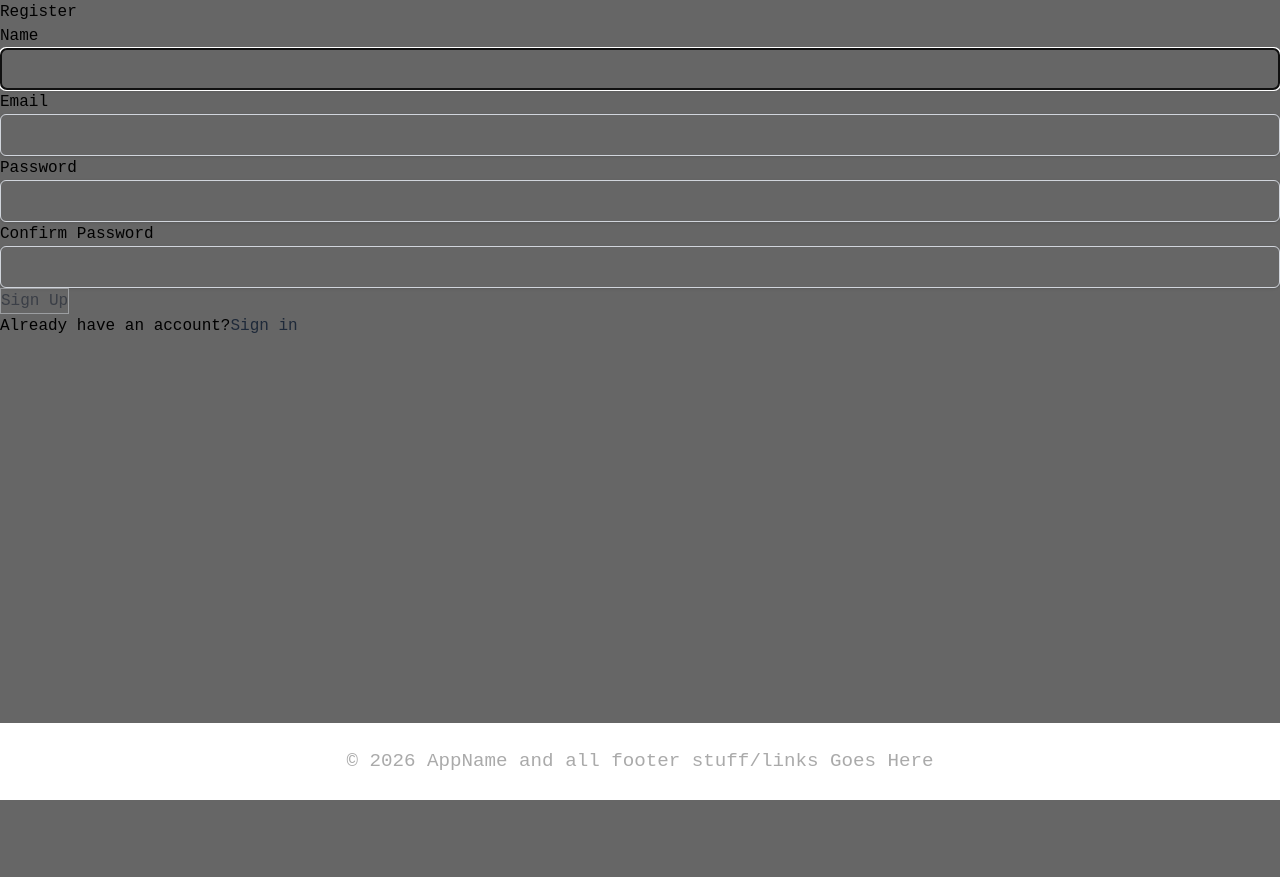
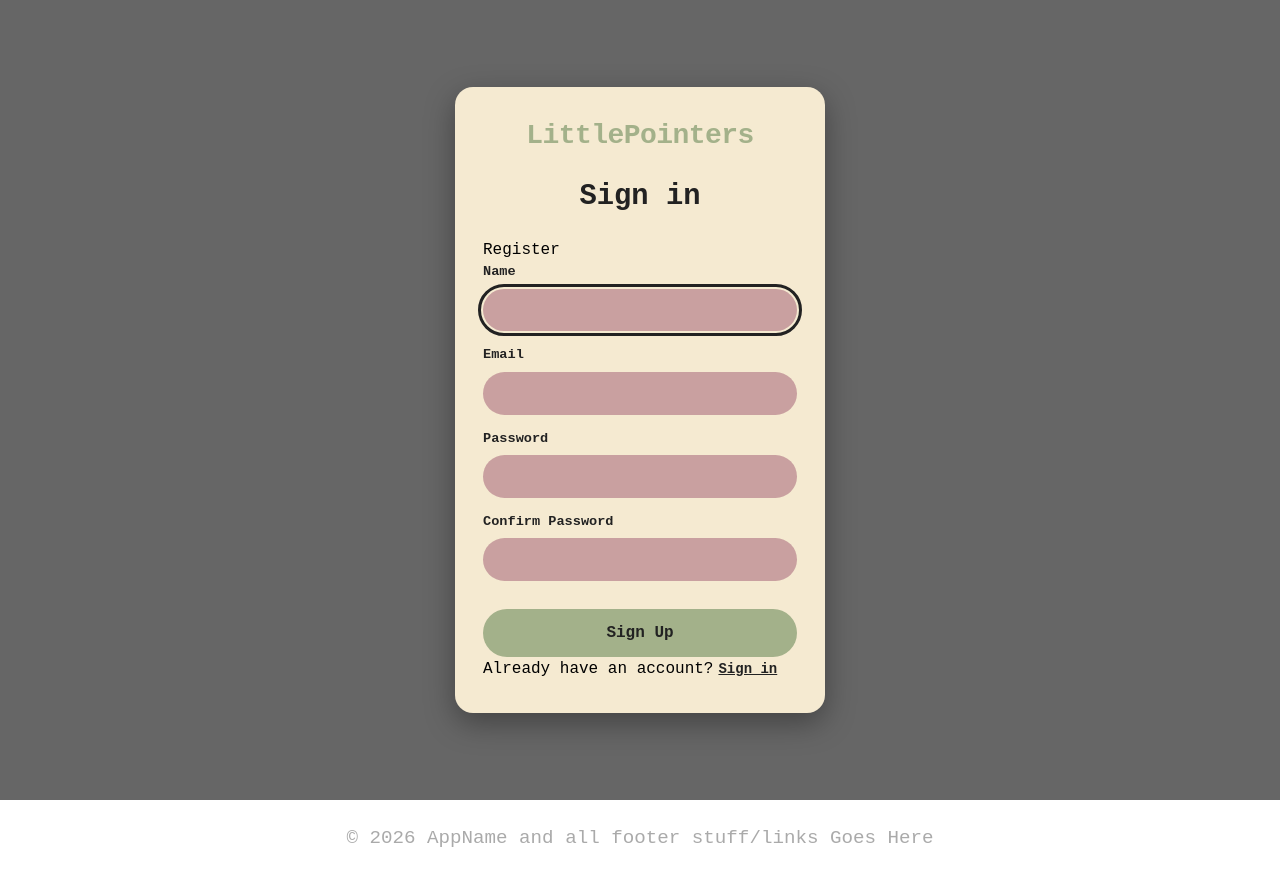
Before and after one commit to nnechi/CS-472, a React (Vite) app in the folder client/: page /signup in a window 1280 px wide. Before the commit the page ends 800 px from the top, so only its background shows below. Built offline with nearby package versions, Linux system fonts and the light colour scheme.

Commit message:
uploaded sign-in/up pages-colors can change anytime.

```diff
--- a/client/src/pages/SignIn.tsx
+++ b/client/src/pages/SignIn.tsx
@@ -1,32 +1,51 @@
 import { Link, useNavigate, useLocation } from "react-router-dom"
-import React, { useRef, useState, useEffect } from 'react'
+import { useRef, useEffect, useState, type ChangeEvent, type FormEvent } from "react";
 import useAuth from "../hooks/useAuth"
 import { fakeLoginApi } from '../mockDb'
+import AuthCard from "../routes/AuthCard";
+
+type SignInForm = {
+  email: string;
+  password: string;
+};
 
 export default function SignIn() {
-    const navigate = useNavigate()
-    const location = useLocation()
-    const from = location.state?.from?.pathname || "/dashboard"
+    const navigate = useNavigate();
+    const location = useLocation();
+    const from = (location.state as { from?: { pathname?: string } })?.from?.pathname || "/dashboard";
     const { setAuth } = useAuth()
 
     const userRef = useRef<HTMLInputElement>(null)
     const errRef = useRef<HTMLParagraphElement>(null)
 
-    const [user, setUser] = useState('')
-    const [password, setPassword] = useState('')
-    const [errMsg, setErrMsg] = useState('')
+    const [form, setForm] = useState<SignInForm>({ email: '', password: '' });
+    const [error, setError] = useState('');
+    const [loading, setLoading] = useState(false);
 
     useEffect(() => {
         userRef.current?.focus()
     },[])
 
     useEffect(() => {
-        setErrMsg('')
-    }, [user, password])
+        setError('')
+    }, [form.email, form.password])
 
-    async function handleSubmit(e: React.FormEvent<HTMLFormElement>) {
-        e.preventDefault()
+    const handleChange = (e: ChangeEvent<HTMLInputElement>) => {
+        const { name, value } = e.target;
+        setForm((prev) => ({ ...prev, [name]: value }));
+    };
 
+    // FormEvent<HTMLFormElement>
+    const handleSubmit = async (e: FormEvent<HTMLFormElement>) => {
+        e.preventDefault();
+        setError('');
+
+        if (!form.email || !form.password) {
+            setError('Please enter both your email and password.');
+        return;
+        }
+
+        setLoading(true);
         try {
         // Commented out code what we will actually use when the server is set up
         // const response = await fetch('api/auth/login', {
@@ -44,65 +63,102 @@ export default function SignIn() {
 
         // const data = await response.json()
         // setAuth(data)
-
-            const response = await fakeLoginApi(user, password)
+        const response = await fakeLoginApi(form.email, form.password)
             setAuth(response)
-            setUser('')
-            setPassword('')
+            setForm({ email: "", password: ""});
             navigate(from, { replace: true })
-
-        } catch (err){
+        }
+        catch (err){
             // Later add 400, 401 and no server response messages later
              if (err instanceof Error)
-                setErrMsg(err.message)
+                setError(err.message)
             else
-                setErrMsg('Something went wrong. Please try again.')
+                setError('Something went wrong. Please try again.')
 
             errRef.current?.focus()
         }
-    }
+    };
 
     return(
-        <section>
+        <AuthCard title="Sign in">
+            <div>
+                <form
+                    aria-label="Sign in form"
+                    aria-describedby="form-description"
+                    onSubmit={handleSubmit}
+                    noValidate
+                >
+                    {/* Add aria-describedby + sr-only text to sign-in form (WCAG compliance) */}
+                    <div id="form-description" className="sr-only">
+                        Use this form to sign in to your account. Enter your email
+                        and password.
+                    </div>
+
                     <p
                         ref={errRef}
-                className={errMsg ? "mb-4 rounded-lg bg-red-50 p-3 text-sm font-semibold text-red-600 border border-red-200 outline-none" : "sr-only"}
+                        className={error ? "auth-error" : "sr-only"}
+                        role="alert"
                         aria-live="assertive"
                     >
-                {errMsg}
+                        {error}
                     </p>
-            <h1>Sign In</h1>
                     <form onSubmit={handleSubmit}>
-                <label htmlFor="email">Email:</label>
+                        <div className="auth-field">
+                            <label htmlFor="email">Email</label>
                                 <input
                                     type="email"
                                     name="email"
                                     id="email"
-                        ref={userRef}
-                        autoComplete = "off"
-                        onChange = {(e) => setUser(e.target.value)}
-                        value={user}
+                                    placeholder="name@example.com"
                                     required
-                        className="w-full rounded-md border border-gray-300 px-3 py-2
-                                     text-gray-900 shadow-sm"
+                                    aria-required="true"
+                                    value={form.email}
+                                    onChange={handleChange}
+                                    autoComplete="email"
+                                    // className="w-full rounded-md border border-gray-300 px-3 py-2
+                                    //  text-gray-900 shadow-sm"
+                                    //aria-describedby if we want?
                                 />
-                <label htmlFor="password">Password:</label>
+                        </div>
+                        <div className="auth-field">
+                            <label htmlFor="password">Password</label>
                                 <input
                                     type="password"
                                     name="password"
                                     id="password"
-                        onChange = {(e) => setPassword(e.target.value)}
-                        value={password}
                                     required
-                        className="w-full rounded-md border border-gray-300 px-3 py-2
-                                     text-gray-900 shadow-sm"
+                                    aria-required="true"
+                                    value={form.password}
+                                    onChange={handleChange}
+                                    autoComplete="current-password"
+                                    // className="w-full rounded-md border border-gray-300 px-3 py-2
+                                    //  text-gray-900 shadow-sm"
+                                    // TODO: npm package zxcvbn? to check for strong password
                                 />
-                <button className="border border-gray-300 text-gray-900 cursor-pointer">Sign In</button>
+                        </div>
                     </form>
+
+                    {/* TODO Make forgot password page and links/route stuff.
+                    We can also move this around once styled*/}
+                    <p className="auth-forgot">
+                        {<Link to="/">Forgot password?</Link>}
+                    </p>
+
+                    <button
+                        type="submit"
+                        className="auth-submit"
+                        disabled={loading}
+                        aria-busy={loading}
+                    >
+                        {loading ? 'Signing in…' : 'Sign In'}
+                    </button>
+
                     <p>
                         Don't have an account yet?
-                {<Link to="/signup" className="text-gray-800 hover:text-gray-700">Sign up</Link>}
+                        {<Link to="/signup" style={{ marginLeft: '5px' }} className="auth-switch">Sign up</Link>}
                     </p>
-        </section>
+                </form>
+            </div>
+        </AuthCard>
     )
 }
--- a/client/src/pages/SignUp.tsx
+++ b/client/src/pages/SignUp.tsx
@@ -1,13 +1,22 @@
 import { Link, useNavigate } from "react-router-dom"
 import React, { useRef, useState, useEffect } from "react"
+import AuthCard from "../routes/AuthCard";
 
 const USER_REGEX = /^[A-Za-z]+(?:[-'][A-Za-z]+)* [A-Za-z]+(?:[-'][A-Za-z]+)*$/
 const PWD_REGEX = /^(?=.*[a-z])(?=.*[A-Z])(?=.*[0-9])(?=.*[!@#$%]).{8,24}$/
 
+type SignUpForm = {
+  name: string;
+  email: string;
+  password: string;
+  confirmPassword: string;
+};
+
 export default function SignUp() {
-    const navigate = useNavigate()
-    const userRef = useRef<HTMLInputElement>(null)
-    const errRef = useRef<HTMLParagraphElement>(null)
+    const navigate = useNavigate();
+
+    const userRef = useRef<HTMLInputElement>(null);
+    const errRef = useRef<HTMLParagraphElement>(null);
 
     const [user, setUser] = useState('')
     const [validName, setValidName] = useState(false)
@@ -92,14 +101,19 @@ export default function SignUp() {
 
     return (
         <section>
-            <p ref={errRef}
-                className={errMsg ? "mb-4 rounded-lg bg-red-50 p-3 text-sm font-semibold text-red-600 border border-red-200 outline-none" : "sr-only"}
+            <AuthCard title="Sign in">
+            <p
+                ref={errRef}
+                className={errMsg ? "auth-error" : "sr-only"}
+                role="alert"
                 aria-live="assertive"
             >
                 {errMsg}
             </p>
+
             <h1>Register</h1>
                 <form onSubmit={handleSubmit}>
+                    <div className="auth-field">
                         <label htmlFor="usersName">
                             Name
                         </label>
@@ -115,14 +129,17 @@ export default function SignUp() {
                             aria-describedby="userNameNote"
                             onFocus={() => setUserFocus(true)}
                             onBlur={() => setUserFocus(false)}
-                        className="w-full rounded-md border border-gray-300 px-3 py-2
-                                        text-gray-900 shadow-sm"
+                            // className="w-full rounded-md border border-gray-300 px-3 py-2
+                            //                 text-gray-900 shadow-sm"
                         />
-                    <p id="userNameNote" className={userFocus && user && !validName ? "mb-4 rounded-lg bg-red-50 p-3 text-sm font-semibold text-red-600 border border-red-200 outline-none" : "sr-only"}>
+                        <p id="userNameNote" className={userFocus && user && !validName ? "auth-error" : "sr-only"}>
                             Enter your first name followed by your last name.<br />
                             Letters, commas, hyphens allowed.
                         </p>
 
+                    </div>
+
+                    <div className="auth-field">
                         <label htmlFor="email">
                             Email
                         </label>
@@ -134,16 +151,18 @@ export default function SignUp() {
                             value={email}
                             required
                             aria-describedby="emailNote"
-                        className="w-full rounded-md border border-gray-300 px-3 py-2
-                                        text-gray-900 shadow-sm"
+                            // className="w-full rounded-md border border-gray-300 px-3 py-2
+                            //                 text-gray-900 shadow-sm"
                         />
-                    <p id="emailNote" className="sr-only">
+
+                        <p id="emailNote" className= {"sr-only"}>
+                            {/* print out the errorMsg later???  */}
                             Enter a valid email address.
                         </p>
+                    </div>
 
-                    <label htmlFor="password">
-                            Password
-                        </label>
+                    <div className="auth-field">
+                        <label htmlFor="password">Password</label>
                         <input
                             type="password"
                             id="password"
@@ -154,19 +173,18 @@ export default function SignUp() {
                             aria-describedby="passwordNote"
                             onFocus={() => setPasswordFocus(true)}
                             onBlur={() => setPasswordFocus(false)}
-                            className="w-full rounded-md border border-gray-300 px-3 py-2
-                                        text-gray-900 shadow-sm"
+                            // className="w-full rounded-md border border-gray-300 px-3 py-2
+                            //             text-gray-900 shadow-sm"
                         />
-                        <p id="passwordNote" className={passwordFocus && !validPassword ? "mb-4 rounded-lg bg-red-50 p-3 text-sm font-semibold text-red-600 border border-red-200 outline-none" : "sr-only"}>
+                        <p id="passwordNote" className={passwordFocus && !validPassword ? "auth-error" : "sr-only"}>
                             8 to 24 characters.<br />
                             Must include uppercase and lowercase letters, a number and a special character.<br />
                             Allowed special characters: <span aria-label="exclamation mark">!</span> <span aria-label="at symbol">@</span> <span aria-label="hashtag">#</span> <span aria-label="dollar sign">$</span> <span aria-label="percent">%</span>
                         </p>
+                    </div>
 
-
-                        <label htmlFor="confirm_pwd">
-                            Confirm Password
-                        </label>
+                    <div className="auth-field">
+                        <label htmlFor="confirm_pwd"> Confirm Password</label>
                         <input
                             type="password"
                             id="confirm_pwd"
@@ -177,25 +195,26 @@ export default function SignUp() {
                             aria-describedby="confirmNote"
                             onFocus={() => setMatchFocus(true)}
                             onBlur={() => setMatchFocus(false)}
-                            className="w-full rounded-md border border-gray-300 px-3 py-2
-                                        text-gray-900 shadow-sm"
+                            // className="w-full rounded-md border border-gray-300 px-3 py-2
+                            //             text-gray-900 shadow-sm"
                         />
-                        <p id="confirmNote" className={matchFocus && !validMatch ? "mb-4 rounded-lg bg-red-50 p-3 text-sm font-semibold text-red-600 border border-red-200 outline-none" : "sr-only"}>
+                        <p id="confirmNote" className={matchFocus && !validMatch ? "auth-error" : "sr-only"}>
                             Must match the first password input field.
                         </p>
+                    </div>
 
                         <button
                             disabled={!validName || !validPassword || !validMatch ? true : false}
-                            className="border border-gray-300 text-gray-900 cursor-pointer disabled:cursor-not-allowed disabled:opacity-50"
+                            className="auth-submit"
                         >
                             Sign Up
                         </button>
-                </form>
                     <p>
                         Already have an account?
-                    {<Link to="/login" className="text-gray-800 hover:text-gray-700">Sign in</Link>}
+                        {<Link to="/login" style={{ marginLeft: '5px' }} className="auth-switch">Sign in</Link>}
                     </p>
-
+                </form>
+            </AuthCard>
         </section>
     )
 }
--- /dev/null
+++ b/client/src/routes/AuthCard.tsx
@@ -0,0 +1,22 @@
+import type { ReactNode } from 'react';
+import { Link } from 'react-router-dom';
+import './../routes/auth.css';
+
+type AuthCardProps = {
+  title: string;
+  children: ReactNode;
+};
+
+export default function AuthCard({ title, children }: AuthCardProps) {
+  return (
+    <div className="auth-page">
+      <div className="auth-card">
+        <div className="auth-logo">
+          <Link to="/" className="auth-wordmark">LittlePointers</Link>
+        </div>
+        <h1 className="auth-title">{title}</h1>
+        {children}
+      </div>
+    </div>
+  );
+}
--- /dev/null
+++ b/client/src/routes/auth.css
@@ -0,0 +1,151 @@
+:root {
+  --font-colors: #222222;
+  --box: #f5ead1;       /* container */
+  --disabled: #A3B18A;
+  --rose: #C9A0A0;     /* email and pwd boxs */
+  --paper: #A3B18A;    /* Sign-in button */
+}
+
+.auth-page {
+  min-height: 100vh;
+  display: grid;
+  place-items: center;
+  background: #666666; /* dark surround, like the screenshot */
+  padding: 24px;
+}
+
+.auth-card {
+  width: 100%;
+  max-width: 370px;
+  background: var(--box);
+  border-radius: 18px;
+  padding: 28px 28px 32px;
+  box-shadow: 0 10px 30px rgba(0, 0, 0, 0.35);
+}
+
+.auth-logo {
+  display: flex;
+  align-items: center;
+  justify-content: center;
+  margin-bottom: 18px;
+}
+/* when we have a logo */
+/* .auth-logo img {
+  height: 32px;
+} */
+
+.auth-wordmark {
+  font-size: 28px;
+  font-weight: 800;
+  color: var(--paper);
+  text-decoration: none;
+  letter-spacing: -0.02em;
+}
+
+/* Sign in | Sign up */
+.auth-title {
+  text-align: center;
+  color: var(--font-colors);
+  font-weight: 800;
+  font-size: 1.8rem;
+  margin: 4px 0 20px;
+}
+
+.auth-field {
+  margin-bottom: 14px;
+}
+
+.auth-field label {
+  display: block;
+  color: var(--font-colors);
+  font-weight: 700;
+  font-size: 0.85rem;
+  margin-bottom: 6px;
+}
+
+.auth-field input {
+  width: 100%;
+  border: none;
+  border-radius: 999px;
+  padding: 10px 16px;
+  background: var(--rose);
+  color: var(--font-colors);
+  font-weight: 600;
+  font-size: 0.95rem;
+}
+
+.auth-field input::placeholder {
+  color: var(--font-colors);
+  opacity: 0.6;
+}
+
+.auth-field input:focus {
+  outline: 3px solid var(--font-colors);
+  outline-offset: 2px;
+}
+
+.auth-error {
+  color: rgb(136, 4, 4);
+  background: rgba(172, 82, 82, 0.25);
+  border-radius: 10px;
+  padding: 8px 12px;
+  font-size: 16px;  /* 16px=1rem */
+  margin-top: 14px;
+}
+
+.auth-forgot {
+  text-align: right;
+  margin: -6px 0 14px;
+  font-size: 0.8rem;
+}
+.auth-forgot a {
+  color: var(--font-colors);
+  text-decoration: underline;
+}
+
+/* Sign in/up button */
+.auth-submit {
+  width: 100%;
+  border: none;
+  border-radius: 999px;
+  padding: 12px;
+  background: var(--paper);
+  color: var(--font-colors);
+  font-weight: 700;
+  font-size: 1rem;
+  cursor: pointer;
+  margin-top: 14px;
+}
+
+.auth-submit:disabled {
+  background: var(--disabled);
+  cursor: not-allowed;
+}
+/* "Don't have an account yet? Sign up" */
+.auth-switch {
+  text-align: center;
+  margin-top: 14px;
+  font-size: 14px;
+  color: var(--font-colors);
+  text-decoration: underline;
+  font-weight: 600;
+}
+
+.auth-switch a {
+  color: var(--font-colors);
+  text-decoration: underline;
+  font-weight: 800;
+}
+
+/* visually hidden but still readable by screen readers */
+.sr-only {
+  position: absolute;
+  width: 1px;
+  height: 1px;
+  padding: 0;
+  margin: -1px;
+  overflow: hidden;
+  clip: rect(0, 0, 0, 0);
+  white-space: nowrap;
+  border: 0;
+}
```
Also changed, not shown: 1 other file (tests, documents, lock files or other folders). Lines whose indentation alone changed are shown as unchanged.
